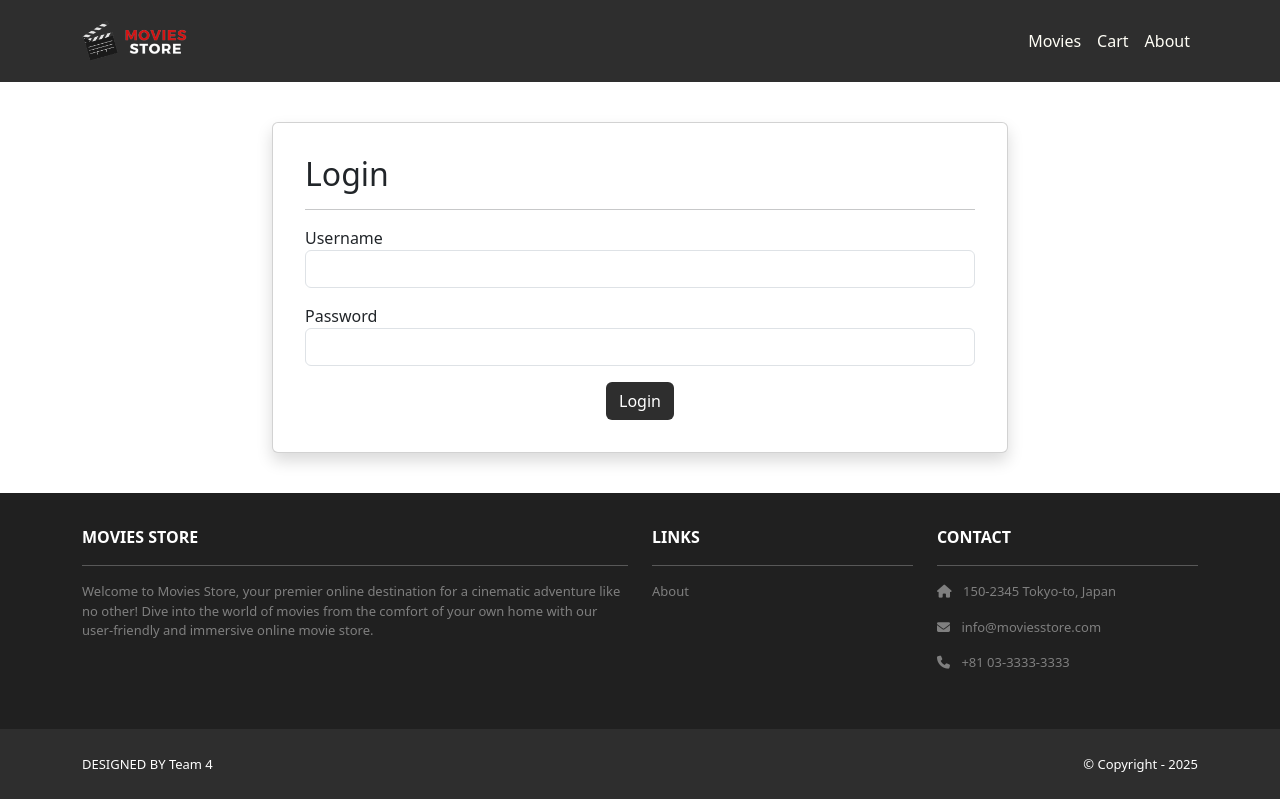
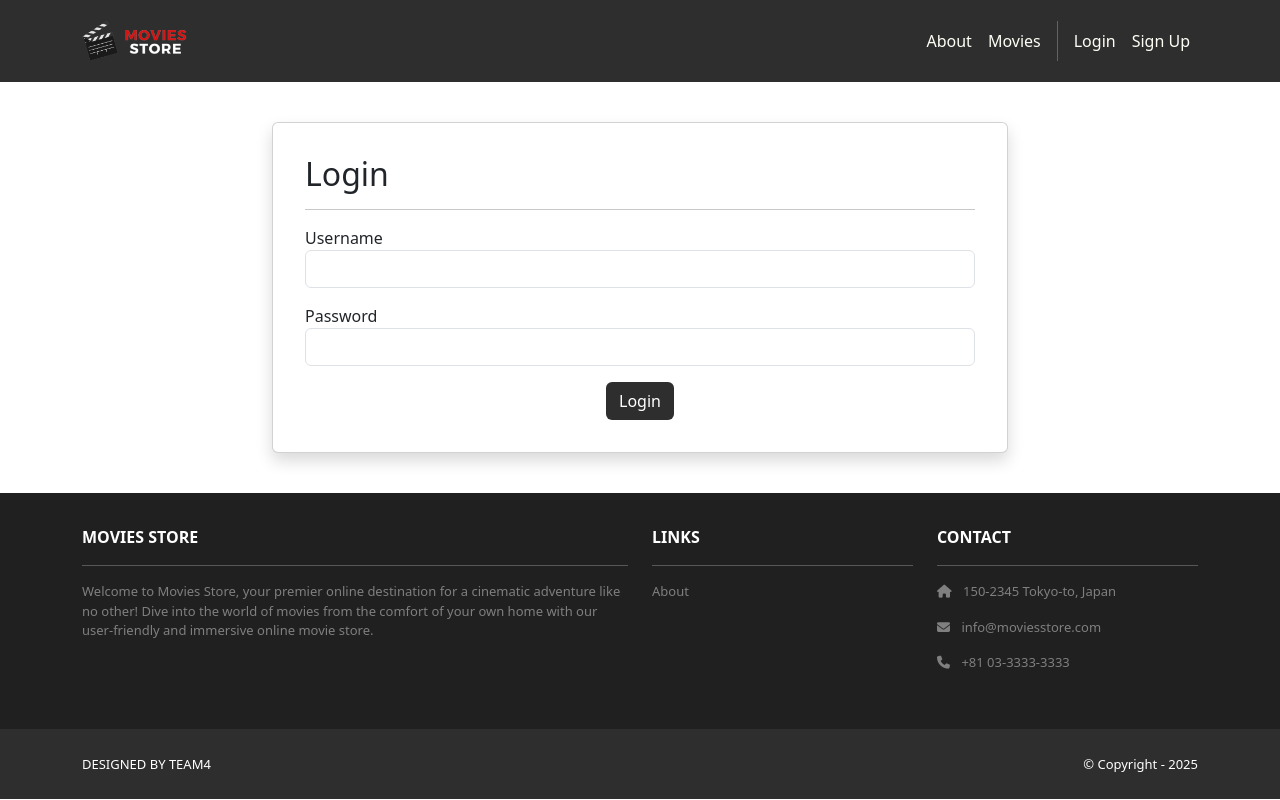
Before and after one commit to georgegoldenbank/team4MovieStore, a Django app: page /accounts/login/ in a window 1280 px wide. Run offline with Django 5.2, Linux system fonts and the light colour scheme; some libraries are stand-ins or nearby versions.

Commit message:
Fixed template for login

```diff
--- a/moviesstore/templates/base.html
+++ b/moviesstore/templates/base.html
@@ -1,15 +1,12 @@
 <!DOCTYPE html>
 <html>
-
   {% load static %}
   <head>
     <title>{{ template_data.title }}</title>
-  <link href="https://cdn.jsdelivr.net/npm/bootstrap@5.3.3/dist/css/bootstrap.min.css" rel="stylesheet"
-    crossorigin="anonymous">
+    <link href="https://cdn.jsdelivr.net/npm/bootstrap@5.3.3/dist/css/bootstrap.min.css" rel="stylesheet" crossorigin="anonymous">
     <link rel="stylesheet" href="https://cdnjs.cloudflare.com/ajax/libs/font-awesome/6.1.1/css/all.min.css">
     <link href="https://fonts.googleapis.com/css2?family=Poppins:wght@300;400;500;600;700&display=swap" rel="stylesheet">
-  <script src="https://cdn.jsdelivr.net/npm/bootstrap@5.3.3/dist/js/bootstrap.bundle.min.js"
-    crossorigin="anonymous"></script>
+    <script src="https://cdn.jsdelivr.net/npm/bootstrap@5.3.3/dist/js/bootstrap.bundle.min.js"crossorigin="anonymous"></script>
     <link rel="stylesheet" type="text/css" href="{% static 'css/style.css' %}">
     <meta name="viewport" content="width=device-width, initial-scale=1" />
   </head>
@@ -27,9 +24,15 @@
         </button>
         <div class="collapse navbar-collapse" id="navbarNavAltMarkup">
           <div class="navbar-nav ms-auto navbar-ml">
+            <a class="nav-link" href="{% url 'home.about' %}">About</a>
             <a class="nav-link" href="{% url 'movies.index' %}">Movies</a>
-          <a class="nav-link" href="{% url 'cart.index' %}">Cart</a>
-          <a class="nav-link" href="{% url 'home.about' %}">About</a>
+            <div class="vr bg-white mx-2 d-none d-lg-block"></div>
+            {% if user.is_authenticated %}
+            <a class="nav-link" href="{% url 'accounts.logout' %}">Logout ({{ user.username }})</a>
+            {% else %}
+            <a class="nav-link" href="{% url 'accounts.login' %}">Login</a>
+            <a class="nav-link" href="{% url 'accounts.signup' %}">Sign Up</a>
+            {% endif %}
           </div>
         </div>
       </div>
@@ -70,7 +73,8 @@
     <section class="p-3 ms-footer-bottom bg-dark">
       <div class="container d-flex justify-content-between">
         <div class="me-5 text-white">
-          <span> DESIGNED BY Team 4 </span>
+          <span>DESIGNED BY TEAM4
+          </span>
         </div>
         <div class="text-white">
           <span>© Copyright - 2025</span>
@@ -79,5 +83,4 @@
     </section>
     <!-- Footer -->
   </body>
-
 </html>
```
Lines whose indentation alone changed are shown as unchanged.
